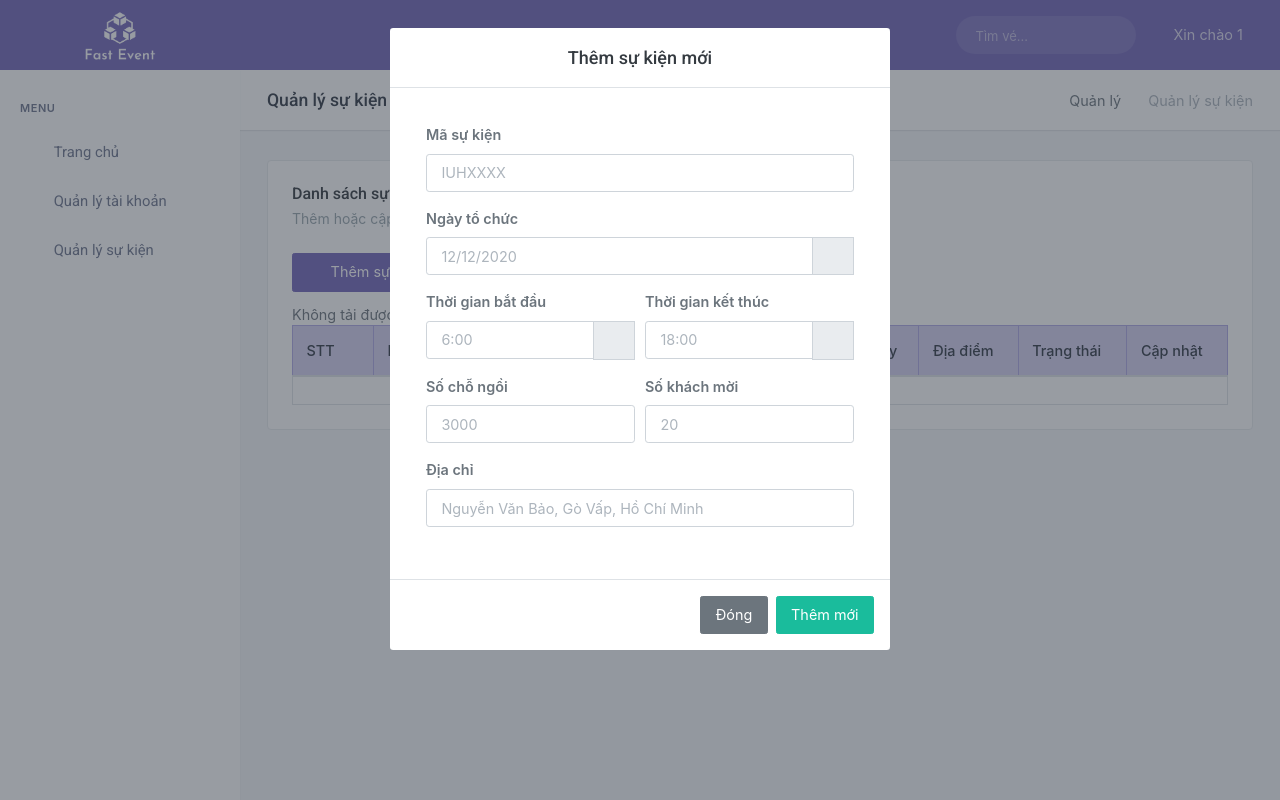
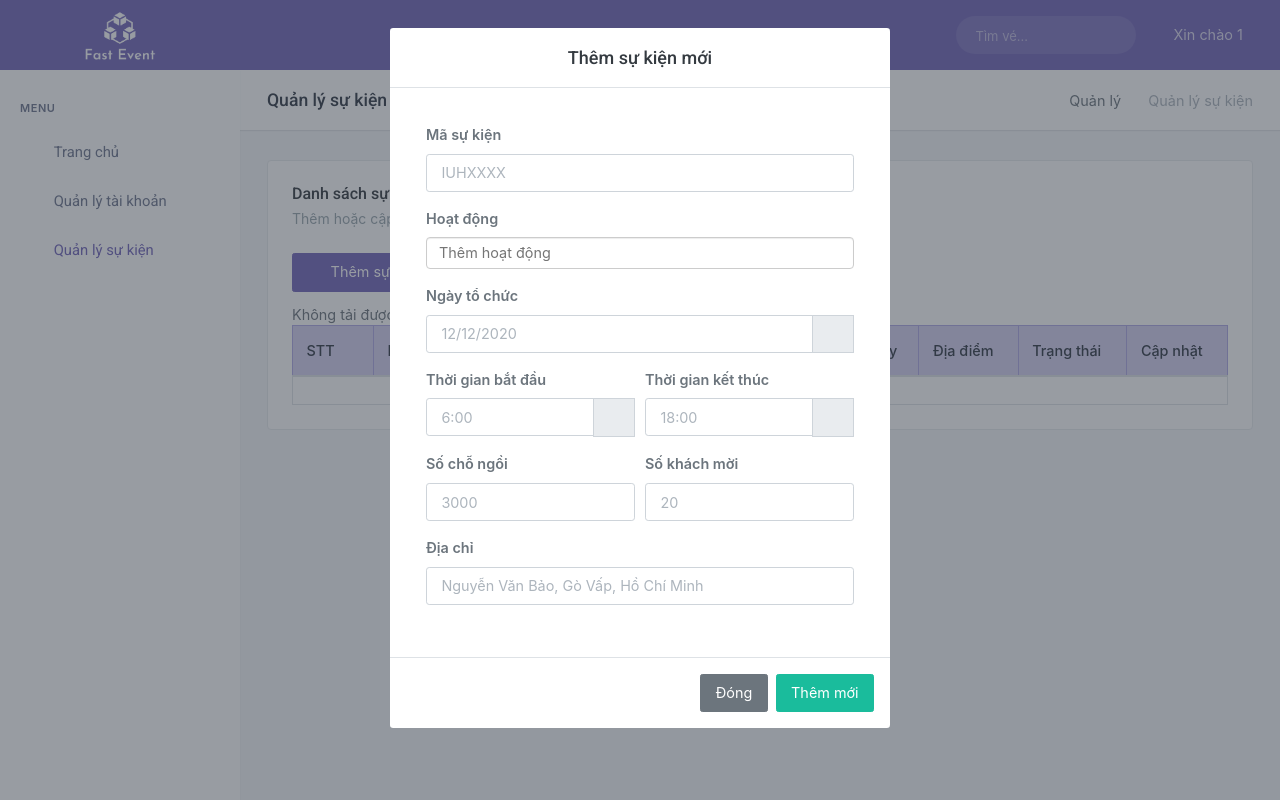
Before and after one commit to Quang1519/CNM-Admin, a PHP site: page /CNM-Admin/event.html in a window 1280 px wide, after a click on "Thêm sự kiện mới". Run offline with PHP 8.4, Linux system fonts and the light colour scheme; the visitor is signed in with stand-in values (Sample User, id 1); data that the repository does not hold is empty; some libraries are stand-ins or nearby versions; some web fonts are replaced.

Commit message:
update event

```diff
--- a/app/admin/controller/eventController.php
+++ b/app/admin/controller/eventController.php
@@ -4,6 +4,8 @@
 
       $this->view->message = [-1];
       if(isset($_REQUEST['create'])){
+
+        // die(print_r($_REQUEST));
 
         $data['chongoi'] = $_REQUEST['chongoi'];
         $data['diadiem'] = $_REQUEST['diachi'];
@@ -19,15 +21,17 @@
         $data['masukien'] = $_REQUEST['masukien'];
         $data['ngay'] =  str_replace("/", "-", $_REQUEST['ngay']);
         // $data['trangthai'] = $_REQUEST['customRadio'];
+        $hoatdong = $_REQUEST['hoatdong'];
+        // die($hoatdong);
 
         if($_REQUEST['create'] == "New") {
           $data['trangthai'] = 1;
           $message = "Thêm sự kiện mới";
-          $this->view->message = $this->model->checkEvent($data, "create", $message);
+          $this->view->message = $this->model->checkEvent($data, $hoatdong, "create", $message);
         }
         else {
           $message = "Cập nhật sự kiện";
-          $this->view->message = $this->model->checkEvent($data, "update", $message);
+          $this->view->message = $this->model->checkEvent($data, $hoatdong, "update", $message);
         }
       }
 
--- a/app/admin/model/adminModel.php
+++ b/app/admin/model/adminModel.php
@@ -77,9 +77,11 @@ class adminModel extends Model {
     return $this->loaddulieu($url);
   }
 
-  public function Event($data, $action, $message){
+  public function Event($data, $hoatdong, $action, $message){
     // $message = "Cập nhật sự kiện";
     $url = $this->makeUrl("sukien/".$action."/", $data);
+    $url .=  "?hoatdong=".urlencode($hoatdong);
+
     $result = $this->themxoasua($url);
     if($result){
       return [1, $message];
@@ -89,7 +91,7 @@ class adminModel extends Model {
     }
   }
 
-  public function checkEvent($data, $action, $message){
+  public function checkEvent($data, $hoatdong, $action, $message){
     $result = $this->getEvent();
     $count = 0;
     $mask = '';
@@ -108,7 +110,7 @@ class adminModel extends Model {
       return [0, $message];
     }
     else{
-      return $this->Event($data, $action, $message);
+      return $this->Event($data, $hoatdong, $action, $message);
     }
   }
 
--- a/app/admin/view/components/head.php
+++ b/app/admin/view/components/head.php
@@ -4,9 +4,9 @@
 <!-- <meta content="A fully featured admin theme which can be used to build CRM, CMS, etc." name="description"> -->
 <meta content="Coderthemes" name="author">
 <meta http-equiv="X-UA-Compatible" content="IE=edge">
-<base href="http://localhost:8080/CNM-Admin/">
+<!-- <base href="http://localhost:8080/CNM-Admin/"> -->
 <!-- App favicon -->
-<link rel="shortcut icon" href="<?php echo constant("DIR_APP"); ?>admin\view\assets\images\favicon.ico">
+<link rel="shortcut icon" href="<?php echo constant("DIR_APP"); ?>admin\view\assets\images\favicon1.ico">
 
 <!-- App css -->
 <link href="<?php echo constant("DIR_APP"); ?>admin\view\assets\css\bootstrap.min.css" rel="stylesheet" type="text/css">
--- a/app/admin/view/event.php
+++ b/app/admin/view/event.php
@@ -5,6 +5,8 @@
        <link href="<?php echo constant("DIR_APP") ?>admin\view\assets\libs\footable\footable.core.min.css" rel="stylesheet" type="text/css">
        <link href="<?php echo constant("DIR_APP") ?>admin\view\assets\libs\bootstrap-datepicker\bootstrap-datepicker.min.css" rel="stylesheet" type="text/css">
        <link href="<?php echo constant("DIR_APP") ?>admin\view\assets\libs\clockpicker\bootstrap-clockpicker.min.css" rel="stylesheet" type="text/css">
+
+       <link href="<?php echo constant("DIR_APP") ?>admin\view\assets\libs\bootstrap-tagsinput\bootstrap-tagsinput.css" rel="stylesheet" type="text/css">
 
     </head>
 
@@ -135,6 +137,21 @@
                                               </div>
                                           </div>
                                       </div>
+
+
+
+                                      <div class="form-row">
+                                          <div class="col-md-12">
+                                              <div class="form-group ">
+                                                  <label for="hoatdong" class="control-label">Hoạt động</label>
+                                                  <input class="form-control" id="hoatdong" name="hoatdong" placeholder="Thêm hoạt động" required data-role="tagsinput">
+                                                  <div class="invalid-feedback">
+                                                    Vui lòng điền hoạt động
+                                                  </div>
+                                              </div>
+                                          </div>
+                                      </div>
+
                                       <div class="form-row">
                                           <div class="col-md-12">
                                             <div class="form-group">
@@ -281,7 +298,7 @@
 
         <script src="<?php echo constant("DIR_APP") ?>admin\view\assets\js\pages\foo-tables.init.js"></script>
 
-
+        <script src="<?php echo constant("DIR_APP") ?>admin\view\assets\libs\bootstrap-tagsinput\bootstrap-tagsinput.min.js"></script>
         <script src="<?php echo constant("DIR_APP") ?>admin\view\assets\libs\bootstrap-datepicker\bootstrap-datepicker.min.js"></script>
 
         <script src="<?php echo constant("DIR_APP") ?>admin\view\assets\libs\clockpicker\bootstrap-clockpicker.min.js"></script>
@@ -296,6 +313,7 @@
             $(".btn-icon").on("click", function () {
                 // console.log(this);
                 var myValue = $(this).data('val');
+                // console.log(myValue.hoatdong.toString());
                 // $(".modal-body #bookId").val( myBookId );
 
                 var obj = $("#update-modal");
@@ -320,6 +338,8 @@
                 $(obj).find(".modal-footer #create").prop('value', '');
                 // console.log(start);
                 $(obj).find(".modal-body #masukien").prop( "readonly", true );
+                // $(obj).find(".modal-body #hoatdong").val(myValue.hoatdong.tagsinput('items'));
+                $(obj).find(".modal-body #hoatdong").tagsinput('add', myValue.hoatdong.toString());
                 $(obj).find(".modal-body #masukien").val(myValue.masukien);
                 $(obj).find(".modal-body #ngay").val(myValue.ngay);
                 $(obj).find(".modal-body #timeStart").val(time[0]);
@@ -353,6 +373,8 @@
 
         </script>
 
+
+
         <?php THONGBAO::message($this->message)?>
 
     </body>
```
